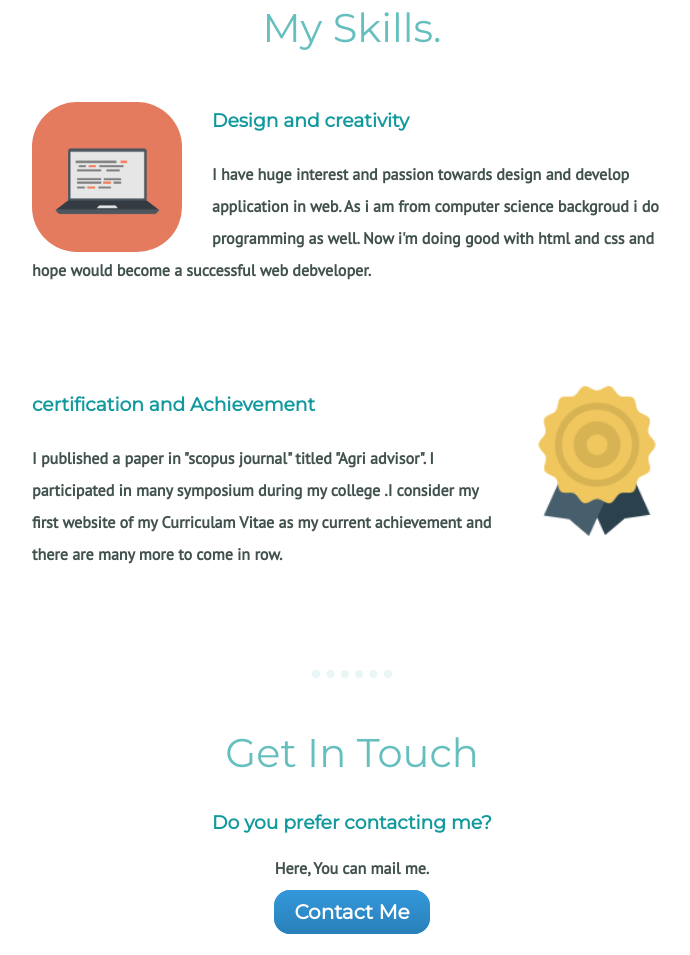
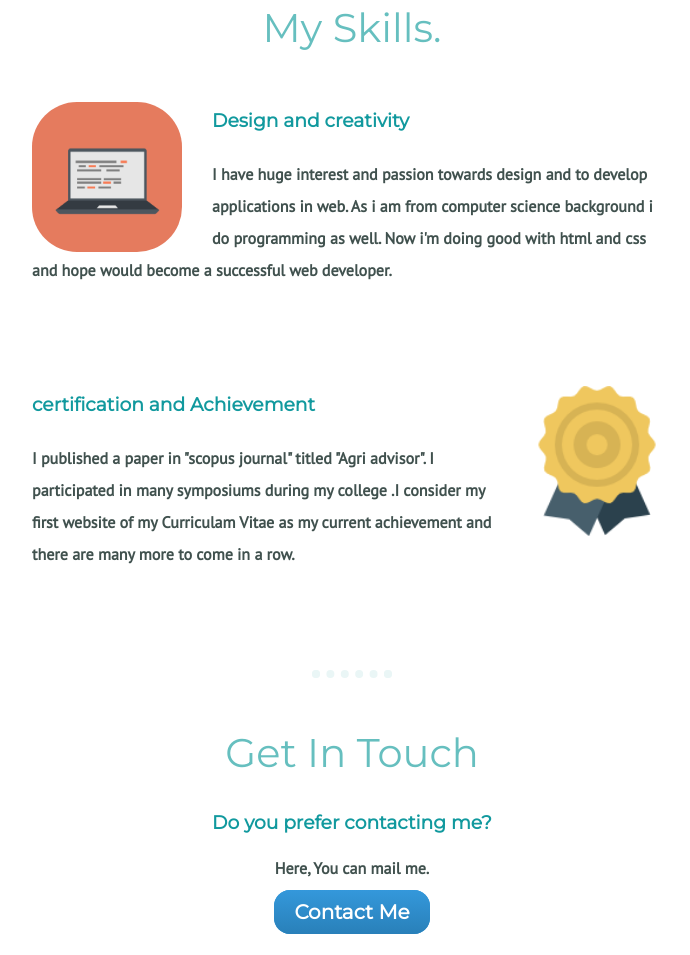
Before and after one commit to varshinikumar24/my_website, a plain HTML site: page index.html in a window 1280 px wide. Shown: the part 2000-2955 px from the top of the page, without its empty margins (288-978 px from the left). Drawn offline with Linux system fonts and the light colour scheme; a web font is replaced by a local one.

Commit message:
Update index.html

```diff
--- a/index.html
+++ b/index.html
@@ -40,12 +40,12 @@
         <div class="skill-row">
           <img class="computer" src="images/computer.png" alt="skills">
           <h3 >Design and creativity</h3>
-          <p class="skill-desc">I have huge interest and passion towards design and develop application in web. As i am from computer science backgroud i do programming as well. Now i'm doing good with html and css and hope would become a successful web debveloper.</p>
+          <p class="skill-desc">I have huge interest and passion towards design and to develop applications in web. As i am from computer science background i do programming as well. Now i'm doing good with html and css and hope would become a successful web developer.</p>
         </div>
         <div class="skill-row">
           <img class="certi" src="images/certificate.png" alt="certification">
           <h3>certification and Achievement</h3>
-          <p class="certi_disc">I published a paper in "scopus journal" titled "Agri advisor". I participated in many symposium during my college .I consider my first website of my Curriculam Vitae as my current achievement and there are many more to come in row.</p>
+          <p class="certi_disc">I published a paper in "scopus journal" titled "Agri advisor". I participated in many symposiums during my college .I consider my first website of my Curriculam Vitae as my current achievement and there are many more to come in a row.</p>
         </div>
       </div>
       <hr>
```
